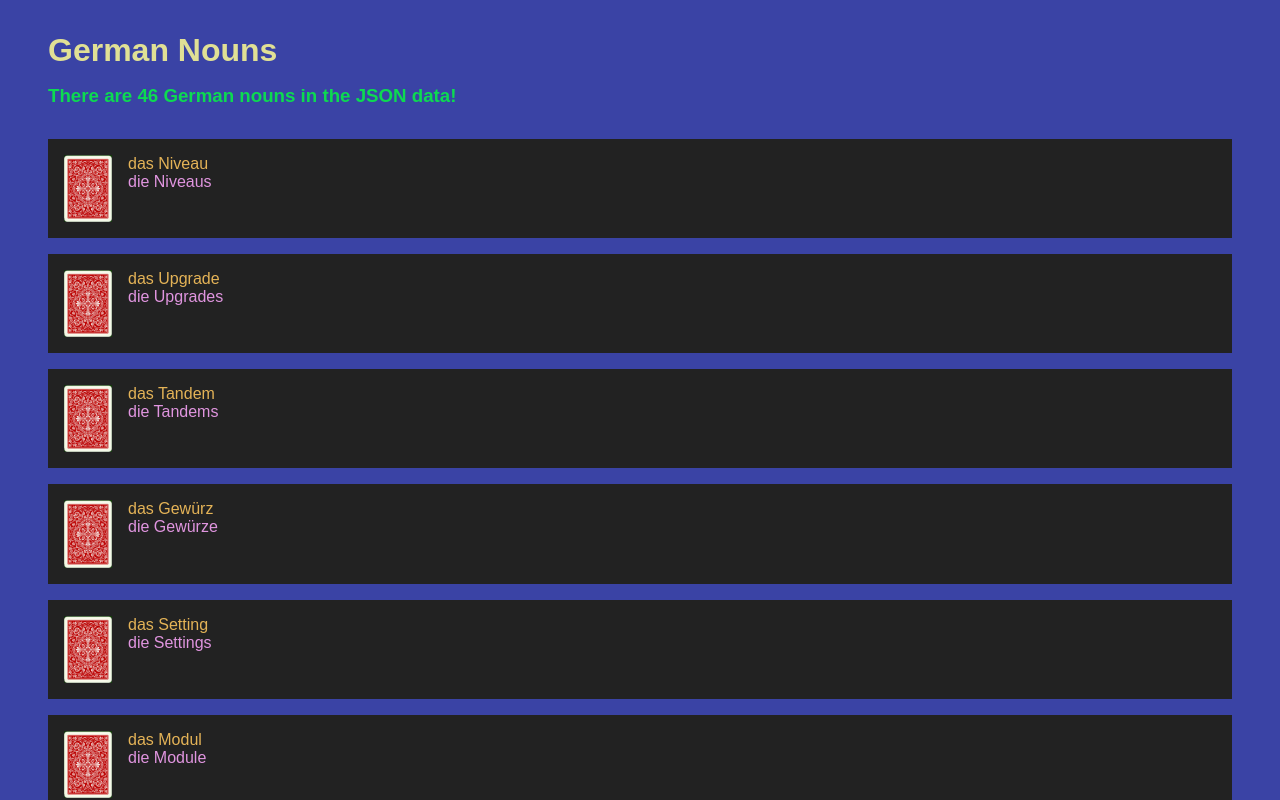
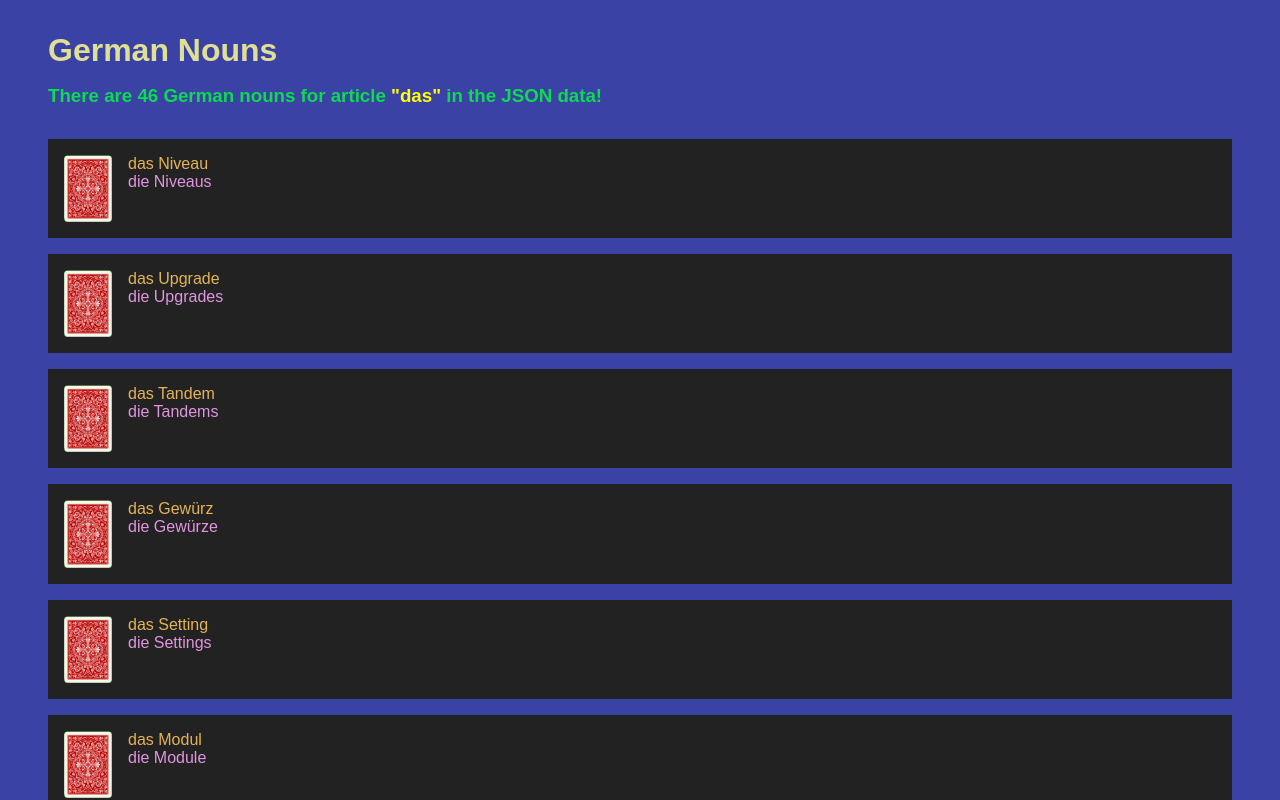
Before and after one commit to Scientific-Research/mk004reactbasics, a React (Vite) app: page / in a window 1280 px wide. Shown: the top 800 px of the page. Built offline with nearby package versions, Linux system fonts and the light colour scheme.

Commit message:
some css style in

```diff
--- a/src/App.css
+++ b/src/App.css
@@ -24,6 +24,10 @@ body {
     margin-left: 1rem;
   }
 
+  .article {
+    color: yellow;
+  }
+
   .germanNouns {
     background-color: #222;
     padding: 1rem;
--- a/src/components/GermanNouns.jsx
+++ b/src/components/GermanNouns.jsx
@@ -37,7 +37,10 @@ export const GermanNouns = ({ article }) => {
   return (
     <>
       <h1>German Nouns</h1>
-      <h3>There are {germanNouns.length} German nouns in the JSON data!</h3>
+      <h3>
+        There are {germanNouns.length} German nouns for article{' '}
+        <span className="article">"{article}"</span> in the JSON data!
+      </h3>
       {germanNouns.map((n) => (
         <div className="germanNouns" key={n.singular}>
           <img src="/images/cardback2.png" alt="" />
```
